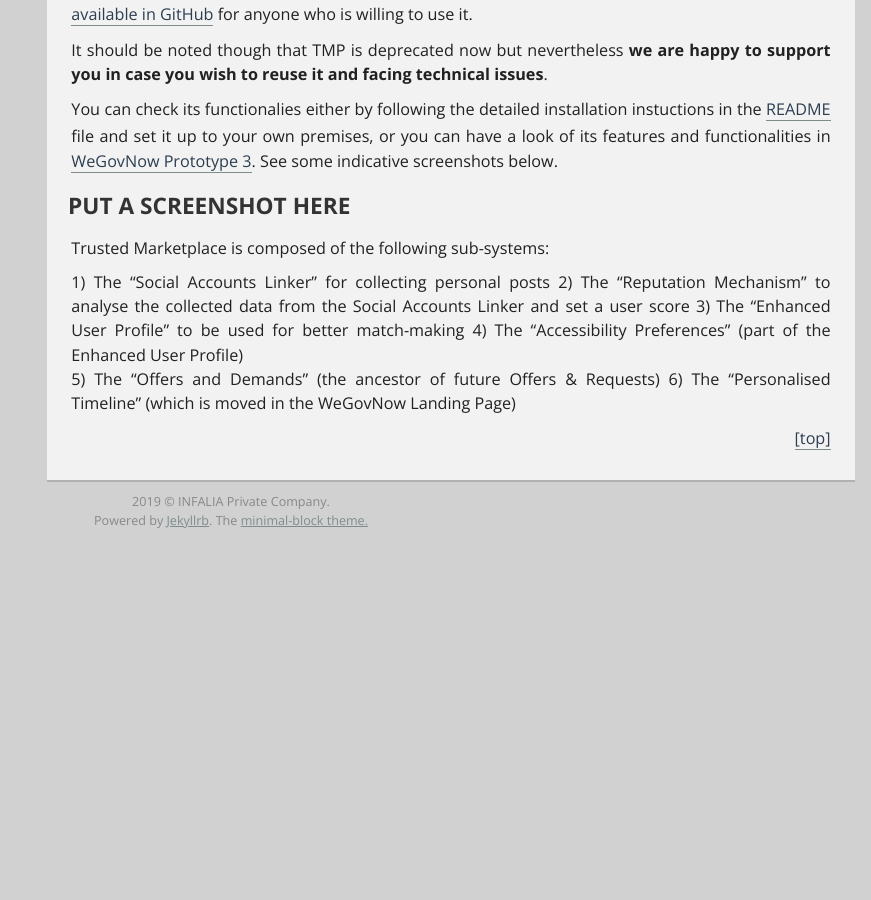
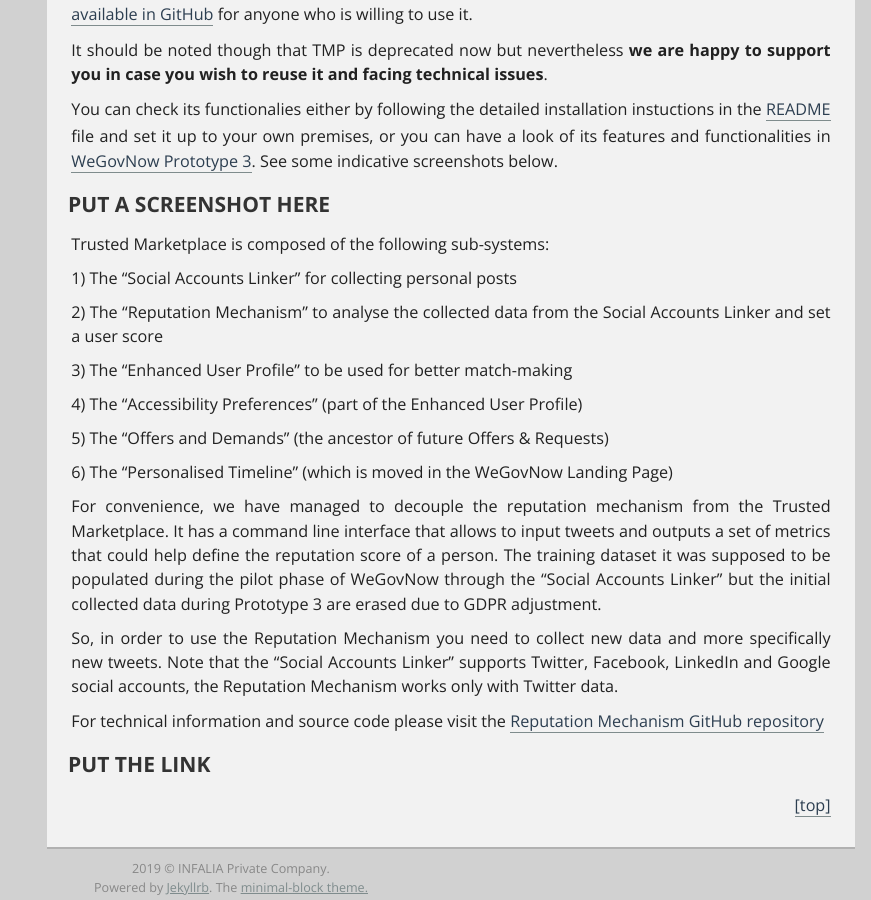
Before and after one commit to Infalia/wegovnow, a Jekyll site: the page built from scenarios/index.md, in a window 1280 px wide and 900 px high, scrolled down 1458 px. Shown: the whole window, without its empty margins (409-1280 px from the left). Built offline with Jekyll 4.4.1, drawn with Linux system fonts in a browser that asks for light colours; before the commit the page ends 1991 px from its top, so only the background shows below that.

Commit message:
scenarios are updated

```diff
--- a/scenarios/index.md
+++ b/scenarios/index.md
@@ -41,13 +41,26 @@
 You can check its functionalies either by following the detailed installation instuctions in the [README](https://github.com/Infalia/tmp) file and set it up to your own premises, or you can have a look of its features and functionalities in [WeGovNow Prototype 3](https://pt3-tmp.infalia.com/profile/basic-info). See some indicative screenshots below.
 
 
-#### PUT A SCREENSHOT HERE
+##### PUT A SCREENSHOT HERE
 
 Trusted Marketplace is composed of the following sub-systems:
 
 1) The "Social Accounts Linker" for collecting personal posts
+
 2) The "Reputation Mechanism" to analyse the collected data from the Social Accounts Linker and set a user score
+
 3) The "Enhanced User Profile" to be used for better match-making
+
 4) The "Accessibility Preferences" (part of the Enhanced User Profile)
+
 5) The "Offers and Demands" (the ancestor of future Offers & Requests)
+
 6) The "Personalised Timeline" (which is moved in the WeGovNow Landing Page)
+
+For convenience, we have managed to decouple the reputation mechanism from the Trusted Marketplace. It has a command line interface that allows to input tweets and outputs a set of metrics that could help define the reputation score of a person. The training dataset it was supposed to be populated during the pilot phase of WeGovNow through the "Social Accounts Linker" but the initial collected data during Prototype 3 are erased due to GDPR adjustment.
+
+So, in order to use the Reputation Mechanism you need to collect new data and more specifically new tweets. Note that the "Social Accounts Linker" supports Twitter, Facebook, LinkedIn and Google social accounts, the Reputation Mechanism works only with Twitter data.
+
+For technical information and source code please visit the [Reputation Mechanism GitHub repository](#)
+
+##### PUT THE LINK
```
